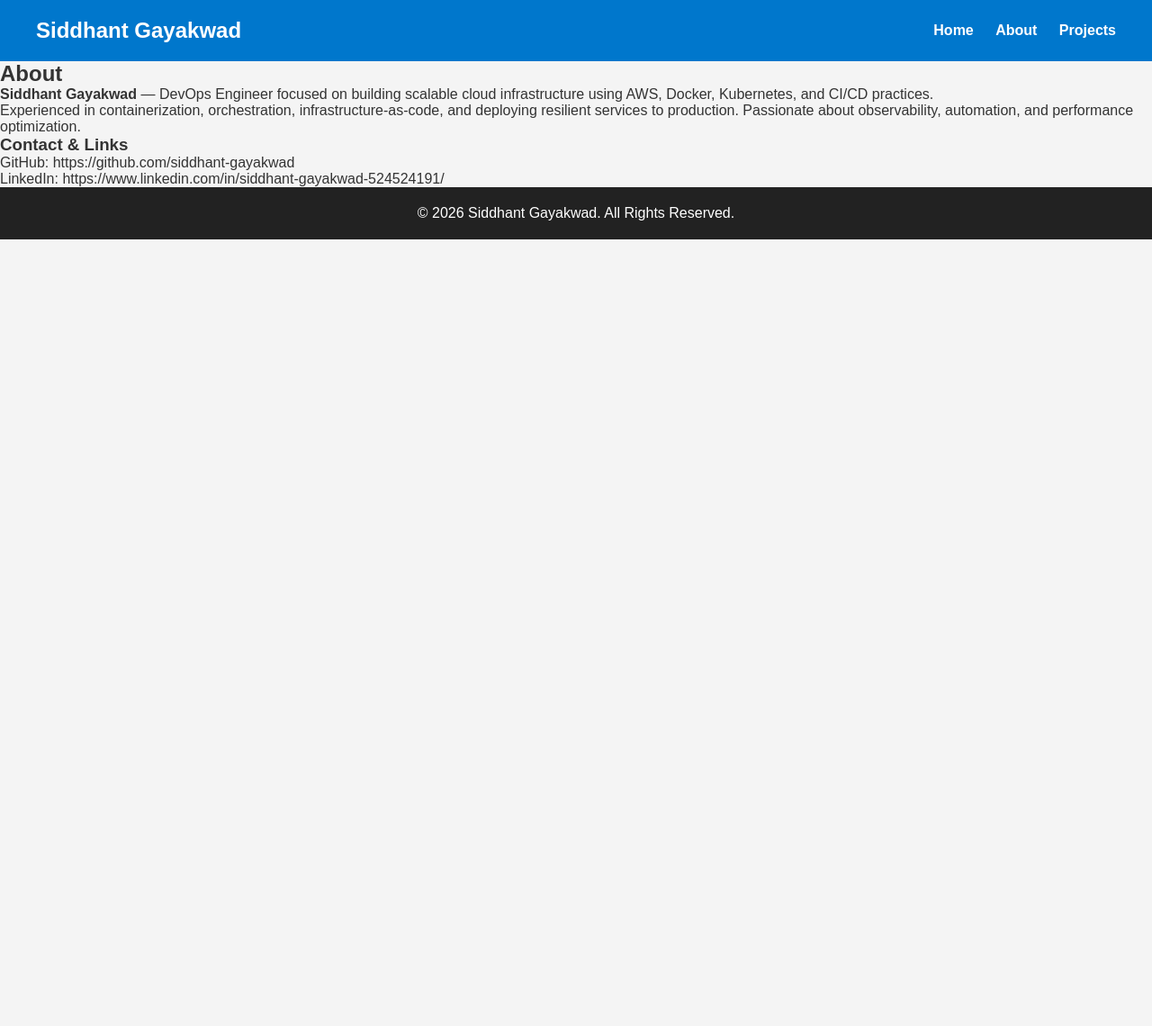
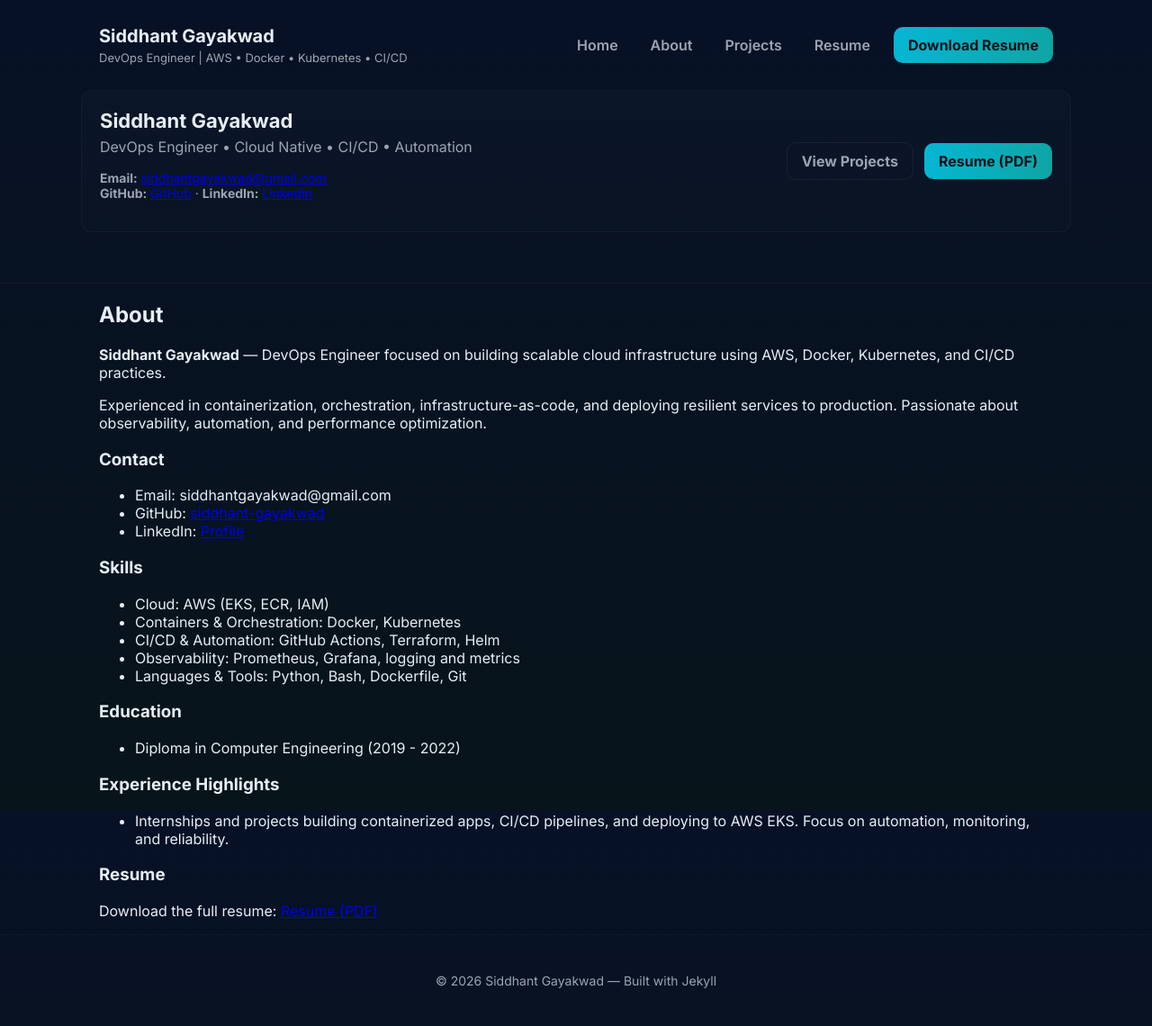
Before and after one commit to siddhant-gayakwad/siddhant-gayakwad.github.io, a Jekyll site: the page built from about.md, in a window 1280 px wide. Shown: the whole page at 90% size. Built offline with Jekyll 4.4.1, drawn with Linux system fonts in a browser that asks for light colours; before the commit the page ends 900 px from its top, so only the background shows below that.

Commit message:
Add resume PDFs, update layout and styles; make workflow install jekyll when Gemfile missing

```diff
--- a/_config.yml
+++ b/_config.yml
@@ -1,12 +1,16 @@
 title: "Siddhant Gayakwad"
-email: ""
+email: "siddhantgayakwad@gmail.com"
 description: "DevOps Engineer | AWS • Docker • Kubernetes • CI/CD"
-baseurl: "" # the subpath of your site, e.g. /blog
+baseurl: ""
 url: "https://siddhant-gayakwad.github.io"
+
+# Social links used in templates
+github: "https://github.com/siddhant-gayakwad"
+linkedin: "https://www.linkedin.com/in/siddhant-gayakwad-524524191/"
+resume: "/assets/resume/Resumes_Devops_2026.pdf"
 
 # Build settings
 markdown: kramdown
-theme: minima
 
 # Navigation links (used in layout)
 navigation:
@@ -16,3 +20,5 @@ navigation:
     url: "/about"
   - title: "Projects"
     url: "/projects"
+  - title: "Resume"
+    url: "/assets/resume/Resumes_Devops_2026.pdf"
--- a/_layouts/default.html
+++ b/_layouts/default.html
@@ -3,25 +3,54 @@
   <head>
     <meta charset="utf-8">
     <meta name="viewport" content="width=device-width, initial-scale=1">
-  <title>{{ page.title }} - {{ site.title }}</title>
+    <meta name="description" content="{{ site.description }}">
+    <title>{{ page.title | default: site.title }}</title>
+    <link href="https://fonts.googleapis.com/css2?family=Inter:wght@300;400;600;700&display=swap" rel="stylesheet">
     <link rel="stylesheet" href="{{ '/assets/css/style.css' | relative_url }}">
   </head>
   <body>
-  <header>
-    <h2><a href="{{ '/' | relative_url }}">{{ site.title }}</a></h2>
-    <nav>
-      <a href="{{ '/' | relative_url }}">Home</a>
-      <a href="{{ '/about' | relative_url }}">About</a>
-      <a href="{{ '/projects' | relative_url }}">Projects</a>
+    <header class="site-header">
+      <div class="container header-inner">
+        <div class="brand">
+          <h1 class="site-title"><a href="{{ '/' | relative_url }}">{{ site.title }}</a></h1>
+          <p class="site-tagline">{{ site.description }}</p>
+        </div>
+
+        <nav class="site-nav">
+          {% for item in site.navigation %}
+            <a class="nav-link" href="{{ item.url | relative_url }}">{{ item.title }}</a>
+          {% endfor %}
+          <a class="btn btn-primary" href="{{ site.resume }}" target="_blank" rel="noopener">Download Resume</a>
         </nav>
+      </div>
+
+      <div class="container profile-hero">
+        <div class="profile-card">
+          <div class="profile-meta">
+            <h2>{{ site.title }}</h2>
+            <p class="muted">DevOps Engineer • Cloud Native • CI/CD • Automation</p>
+            <p class="contact-list">
+              <strong>Email:</strong> <a href="mailto:{{ site.email }}">{{ site.email }}</a><br>
+              <strong>GitHub:</strong> <a href="{{ site.github }}" target="_blank">{{ site.github | replace: 'https://', '' }}</a> ·
+              <strong>LinkedIn:</strong> <a href="{{ site.linkedin }}" target="_blank">LinkedIn</a>
+            </p>
+          </div>
+          <div class="profile-cta">
+            <a class="btn btn-outline" href="{{ '/projects' | relative_url }}">View Projects</a>
+            <a class="btn btn-primary" href="{{ site.resume }}" target="_blank" rel="noopener">Resume (PDF)</a>
+          </div>
+        </div>
+      </div>
     </header>
 
-  <main>
+    <main class="site-main container">
       {{ content }}
     </main>
 
-  <footer>
-    <p>© {{ site.time | date: "%Y" }} {{ site.title }}. All Rights Reserved.</p>
+    <footer class="site-footer">
+      <div class="container">
+        <p>&copy; {{ site.time | date: '%Y' }} {{ site.title }} — Built with Jekyll</p>
+      </div>
     </footer>
   </body>
 </html>
--- a/about.md
+++ b/about.md
@@ -7,9 +7,30 @@ title: About
 
 **Siddhant Gayakwad** — DevOps Engineer focused on building scalable cloud infrastructure using AWS, Docker, Kubernetes, and CI/CD practices.
 
-<p>Experienced in containerization, orchestration, infrastructure-as-code, and deploying resilient services to production. Passionate about observability, automation, and performance optimization.</p>
+Experienced in containerization, orchestration, infrastructure-as-code, and deploying resilient services to production. Passionate about observability, automation, and performance optimization.
 
-### Contact & Links
+### Contact
 
-- GitHub: https://github.com/siddhant-gayakwad
-- LinkedIn: https://www.linkedin.com/in/siddhant-gayakwad-524524191/
+- Email: siddhantgayakwad@gmail.com
+- GitHub: [siddhant-gayakwad]({{ site.github }})
+- LinkedIn: [Profile]({{ site.linkedin }})
+
+### Skills
+
+- Cloud: AWS (EKS, ECR, IAM)
+- Containers & Orchestration: Docker, Kubernetes
+- CI/CD & Automation: GitHub Actions, Terraform, Helm
+- Observability: Prometheus, Grafana, logging and metrics
+- Languages & Tools: Python, Bash, Dockerfile, Git
+
+### Education
+
+- Diploma in Computer Engineering (2019 - 2022)
+
+### Experience Highlights
+
+- Internships and projects building containerized apps, CI/CD pipelines, and deploying to AWS EKS. Focus on automation, monitoring, and reliability.
+
+### Resume
+
+Download the full resume: [Resume (PDF)]({{ site.resume }})
--- a/assets/css/style.css
+++ b/assets/css/style.css
@@ -1,96 +1,57 @@
-*{
+/* Modernized site styles */
+:root{
+  --bg:#0f1724;
+  --card:#0b1220;
+  --muted:#9aa4b2;
+  --accent:#06b6d4;
+  --accent-2:#0ea5a4;
+}
+*{box-sizing:border-box}
+html,body{height:100%}
+body{
   margin:0;
-  padding:0;
-  box-sizing:border-box;
-  font-family:Arial, Helvetica, sans-serif;
+  font-family: 'Inter', system-ui, -apple-system, 'Segoe UI', Roboto, 'Helvetica Neue', Arial;
+  background: linear-gradient(180deg,#071126 0%, #07141a 100%);
+  color:#e6eef6;
+  -webkit-font-smoothing:antialiased;
+  -moz-osx-font-smoothing:grayscale;
 }
+.container{max-width:1100px;margin:0 auto;padding:0 20px}
 
-body{
-  background:#f4f4f4;
-  color:#333;
+/* Header */
+.site-header{padding:28px 0;border-bottom:1px solid rgba(255,255,255,0.04)}
+.header-inner{display:flex;align-items:center;justify-content:space-between}
+.site-title{margin:0;font-size:20px;font-weight:700}
+.site-title a{color:inherit;text-decoration:none}
+.site-tagline{margin:4px 0 0;font-size:13px;color:var(--muted)}
+
+.site-nav{display:flex;gap:16px;align-items:center}
+.site-nav .nav-link{color:var(--muted);text-decoration:none;padding:8px 10px;border-radius:8px;font-weight:600}
+.site-nav .nav-link:hover{color:#fff;background:rgba(255,255,255,0.03)}
+
+.btn{display:inline-block;padding:10px 16px;border-radius:10px;text-decoration:none;font-weight:700}
+.btn-primary{background:linear-gradient(90deg,var(--accent),var(--accent-2));color:#04121a}
+.btn-outline{background:transparent;border:1px solid rgba(255,255,255,0.06);color:var(--muted)}
+
+/* Profile hero */
+.profile-hero{padding:28px 0}
+.profile-card{display:flex;align-items:center;justify-content:space-between;background:linear-gradient(180deg, rgba(255,255,255,0.02), rgba(255,255,255,0.01));border:1px solid rgba(255,255,255,0.03);padding:20px;border-radius:12px}
+.profile-meta h2{margin:0;font-size:22px}
+.muted{color:var(--muted);margin-top:6px}
+.contact-list{margin-top:12px;color:var(--muted);font-size:14px}
+.profile-cta{display:flex;gap:12px;align-items:center}
+
+/* Sections & cards */
+.section{padding:48px 0}
+.cards{display:grid;grid-template-columns:repeat(auto-fit,minmax(280px,1fr));gap:18px}
+.card{background:rgba(255,255,255,0.02);padding:18px;border-radius:10px;border:1px solid rgba(255,255,255,0.03)}
+.card h3{color:#fff;margin:0 0 8px}
+.card p{color:var(--muted);font-size:14px;line-height:1.45}
+
+/* Footer */
+.site-footer{padding:28px 0;border-top:1px solid rgba(255,255,255,0.03);text-align:center;color:var(--muted);font-size:14px}
+
+@media(max-width:880px){
+  .profile-card{flex-direction:column;align-items:flex-start;gap:12px}
+  .profile-cta{width:100%;justify-content:flex-start}
 }
-
-header{
-  background:#0077cc;
-  color:white;
-  padding:20px 40px;
-  display:flex;
-  justify-content:space-between;
-  align-items:center;
-}
-
-header h2 a{ color:inherit; text-decoration:none }
-nav a{
-  color:white;
-  text-decoration:none;
-  margin-left:20px;
-  font-weight:bold;
-}
-
-.hero{
-  min-height:60vh;
-  background:linear-gradient(135deg,#0077cc,#00c6ff);
-  color:white;
-  display:flex;
-  flex-direction:column;
-  justify-content:center;
-  align-items:center;
-  text-align:center;
-  padding:40px 20px;
-}
-
-.hero h1{
-  font-size:42px;
-  margin-bottom:12px;
-}
-
-.hero p{
-  font-size:18px;
-  margin-bottom:18px;
-  max-width:900px;
-}
-
-.btn{
-  background:white;
-  color:#0077cc;
-  padding:10px 20px;
-  text-decoration:none;
-  border-radius:5px;
-  font-weight:bold;
-}
-
-.section{
-  padding:60px 40px;
-  text-align:center;
-}
-
-.cards{
-  display:flex;
-  justify-content:center;
-  gap:25px;
-  flex-wrap:wrap;
-  margin-top:30px;
-}
-
-.card{
-  width:320px;
-  background:white;
-  padding:20px;
-  border-radius:10px;
-  box-shadow:0 5px 15px rgba(0,0,0,0.08);
-}
-
-.card h3{ color:#0077cc; margin-bottom:10px }
-
-footer{
-  background:#222;
-  color:white;
-  text-align:center;
-  padding:20px;
-}
-
-@media(max-width:768px){
-  header{ flex-direction:column }
-  nav{ margin-top:10px }
-  .hero h1{ font-size:30px }
-}
```
Also changed, not shown: .github/workflows/gh-pages.yml, 2 other files. Lines whose indentation alone changed are shown as unchanged.
